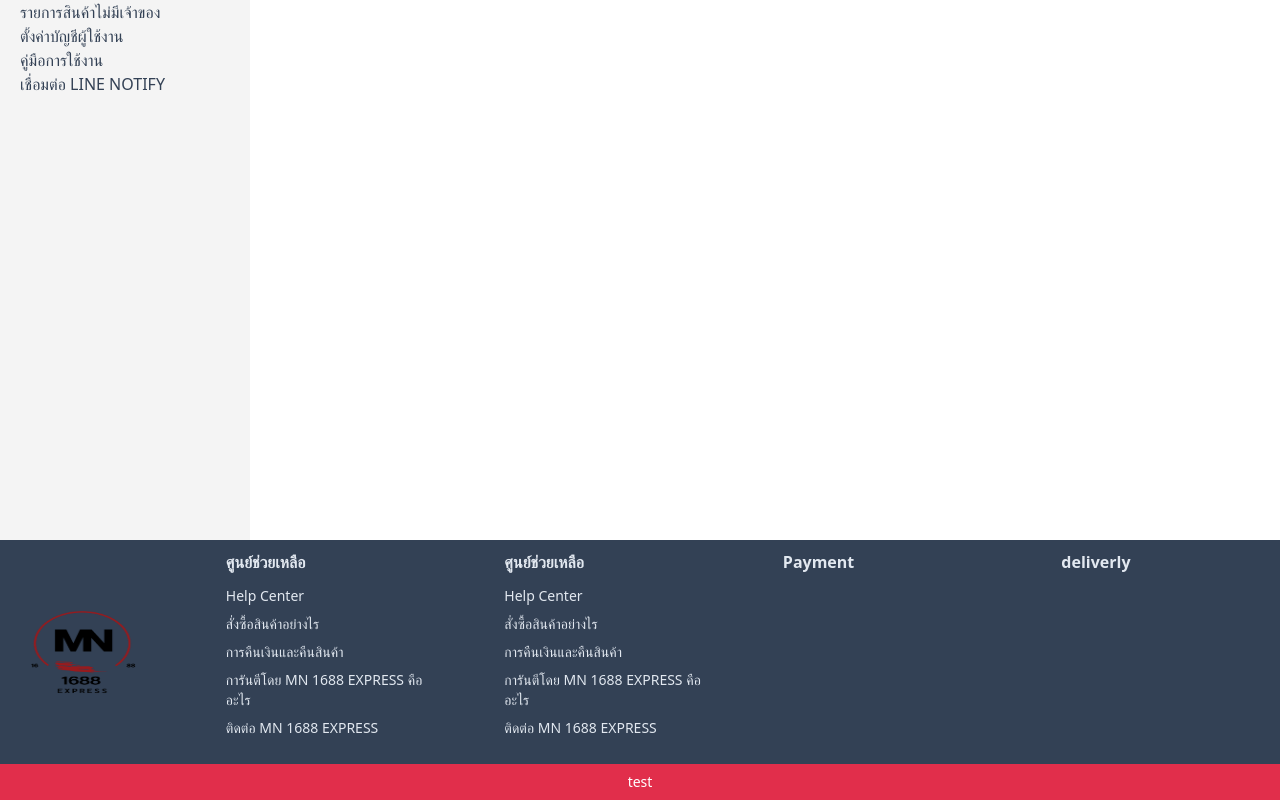
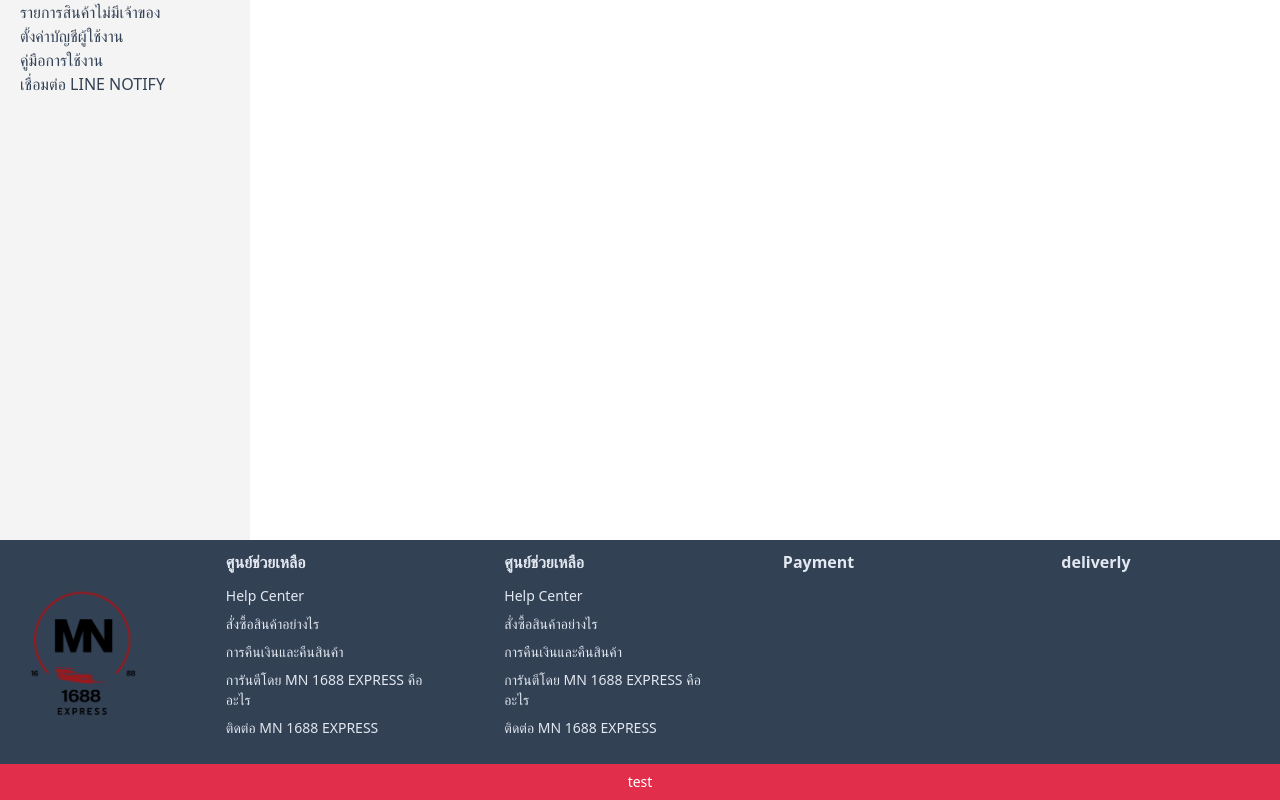
Before and after one commit to Bright2704/mn_web, a Next.js app: page /dashboard in a window 1280 px wide. Shown: the part 369-1169 px from the top of the page. Built offline with nearby package versions, Linux system fonts and the light colour scheme.

Commit message:
upgrade next/legacy/image to the new next/image

```diff
--- a/app/user/components/footer/Footer.tsx
+++ b/app/user/components/footer/Footer.tsx
@@ -1,7 +1,7 @@
 import Container from "../container";
 import FooterList from "./FooterList";
 import Link from "next/link";
-import Image from "next/legacy/image";
+import Image from "next/image";
 import logo from "../../images/logo_New-01.png"; // Correct path to the image
 
 const Footer = () => {
@@ -16,7 +16,10 @@ const Footer = () => {
                                         alt="MN-Shop Logo"
                                         width={150}
                                         height={100}
-                                    />
+                                        style={{
+                                            maxWidth: "100%",
+                                            height: "auto"
+                                        }} />
                             </Link>
                         </div>
                     <FooterList>
--- a/app/user/components/nav/NavBar.tsx
+++ b/app/user/components/nav/NavBar.tsx
@@ -1,5 +1,5 @@
 import Link from "next/link";
-import Image from "next/legacy/image";
+import Image from "next/image";
 import Container from "../container";
 import logo from "../../images/logo_MN1688_rmb.png"; // Correct path to the image
 
@@ -23,9 +23,11 @@ const NavBar = () => {
                 <Image
                   src={logo}
                   alt="MN-Shop Logo"
-                  layout="fill"
-                  objectFit="contain"
-                />
+                  fill
+                  sizes="100vw"
+                  style={{
+                    objectFit: "contain"
+                  }} />
               </div>
             </Link>
             <div
```
